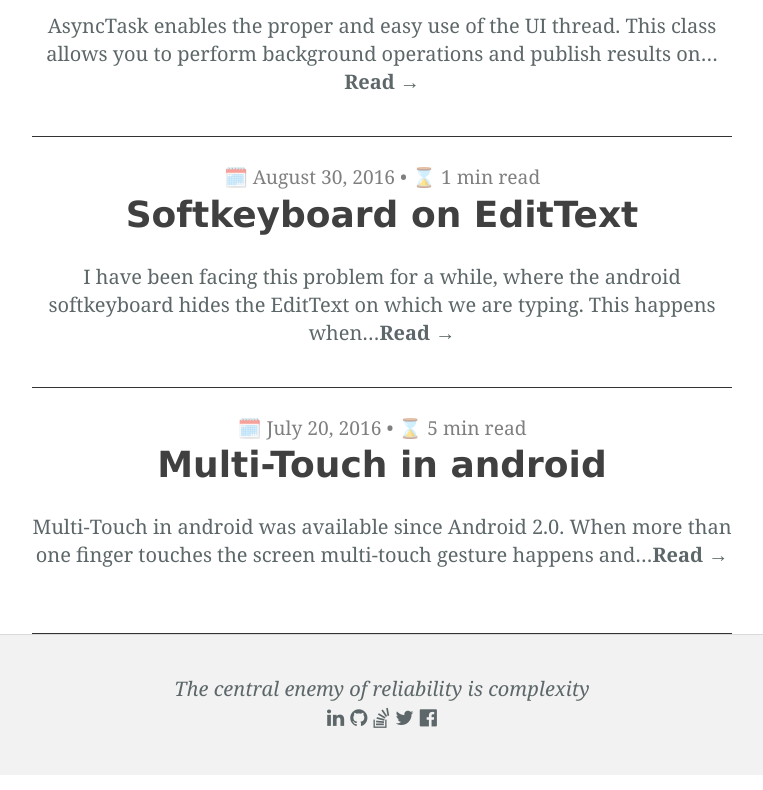
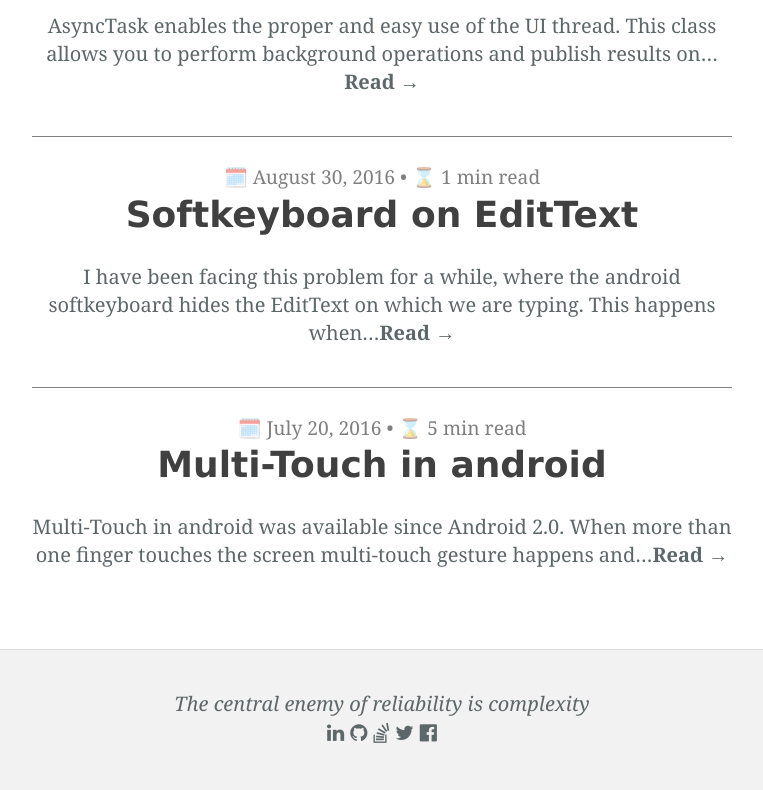
Before and after one commit to Arjun-sna/arjun, a Gatsby site: page / in a window 1280 px wide. Shown: the part 535-1325 px from the top of the page, without its empty margins (258-1021 px from the left). Built offline with nearby package versions, Linux system fonts and the light colour scheme; Gatsby itself is replaced by a stand-in of ours.

Commit message:
fix borders

```diff
--- a/src/styles/styles.scss
+++ b/src/styles/styles.scss
@@ -279,7 +279,7 @@ nav {
 article {
   margin-top: 30px;
   text-align: center;
-  border-bottom: solid 0.5px;
+  // border-bottom: solid 0.5px;
 }
 header::after {
   margin: 50px 0;
@@ -290,10 +290,18 @@ header::after {
   text-align: center;
   color: $table-border-color;
 }
+article::after {
+  height: 1px;
+  display: block;
+  width: 100%;
+  background: #808080;
+  content: '';
+}
 article:last-of-type::after {
   content: "";
   margin-top: 80px;
   margin-bottom: 0;
+  height: 0;
 }
 a.read-more {
   display: inline-block;
@@ -448,7 +456,6 @@ nav a.current {
   table {
     margin: 40px auto;
   }
-  article::after,
   header::after {
     margin: 70px;
   }
@@ -504,7 +511,6 @@ nav a.current {
   }
   article:last-of-type::after {
     content: "";
-    margin-top: 120px;
     margin-bottom: 0;
   }
 }
```
